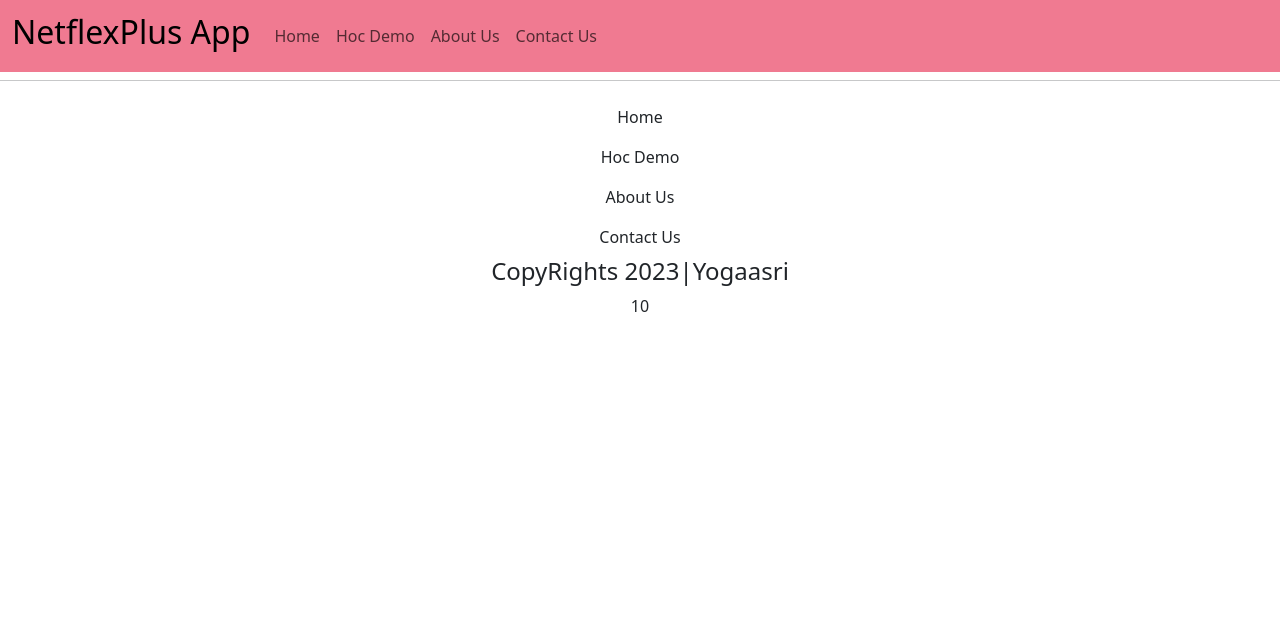
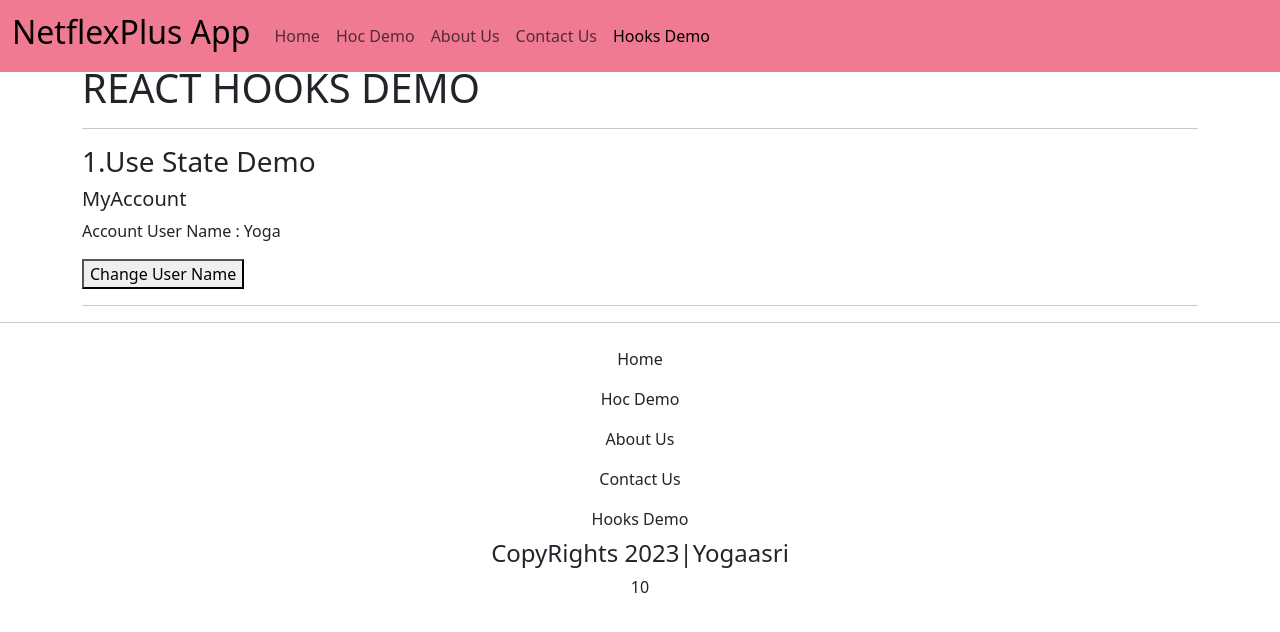
Before and after one commit to Yogaasrit/Netflix-app-plux, a React (Create React App) app: page /hooks-demo in a window 1280 px wide. Shown: the top 632 px of the page. Built offline with nearby package versions, Linux system fonts and the light colour scheme.

Commit message:
Use State

```diff
--- a/src/App.js
+++ b/src/App.js
@@ -1,22 +1,21 @@
 // entire file is javascript
 
 import './App.css'; // css for app comp
+import 'bootstrap/dist/css/bootstrap.css';
 import Header from './Components/Header/Header';
 import Footer from './Components/Footer/Footer';
 import HomePage from './Pages/HomePage/HomePage';
 import { BrowserRouter, Routes, Route } from 'react-router-dom';
 import AboutUs from './Pages/AboutUs/AboutUs';
 import ContactUs from './Pages/ContactUs/ContactUs';
-import 'bootstrap/dist/css/bootstrap.css';
 import HocDemoPage from './Pages/HocDemoPage/HocDemoPage';
+import HooksDemoPage from './Pages/HooksDemoPage/HooksDemoPage';
 // import ErrorBoundary from './Containers/Shared/ErrorBoundary/ErrorBoundary';
 
 function App () {
   return (
   // {/* must return jsx */}
-
     <BrowserRouter>
-
       <div>
         <Header/>
         <main className = "container mt-5 pt-3">
@@ -31,10 +30,10 @@ function App () {
             <Route path = '/about-us' element = {<AboutUs/>}></Route>
 
             <Route path = '/contact-us' element = {<ContactUs/>}></Route>
+
+            <Route path = '/hooks-demo' element = {<HooksDemoPage/>}></Route>
           </Routes>
-
         </main>
-
         <Footer/>
       </div>
     </BrowserRouter>
--- a/src/Components/Header/Header.js
+++ b/src/Components/Header/Header.js
@@ -1,3 +1,4 @@
+import { Link } from 'react-router-dom';
 import MenuList from '../MenuList/MenuList';
 
 function Header () {
@@ -6,9 +7,9 @@ function Header () {
       <header>
         <nav className="navbar navbar-expand-md fixed-top" style={{ backgroundColor: '#F07A91' }}>
           <div className="container-fluid">
-            <a className="navbar-brand" href="/">
+            <Link className="navbar-brand" to="/">
               <h2>NetflexPlus App</h2>
-            </a>
+            </Link>
             <button
               className="navbar-toggler"
               type="button"
--- a/src/Components/MenuList/MenuList.js
+++ b/src/Components/MenuList/MenuList.js
@@ -25,6 +25,13 @@ const MenuList = () => {
           Contact Us
         </NavLink>
       </li>
+
+      <li className="nav-item">
+        <NavLink className="nav-link " to="/hooks-demo">
+          Hooks Demo
+        </NavLink>
+      </li>
+
     </ul>
   )
 }
--- a/src/Containers/Shared/ErrorBoundary/ErrorBoundary.js
+++ b/src/Containers/Shared/ErrorBoundary/ErrorBoundary.js
@@ -38,7 +38,7 @@ export class ErrorBoundary extends Component {
         </div>
       )
     }
-    return this.props.children
+    return <div>{this.props.children}</div>
   }
 }
 
--- a/src/Pages/ContactUs/ContactUs.js
+++ b/src/Pages/ContactUs/ContactUs.js
@@ -1,5 +1,6 @@
 import React from 'react'
 import { Helmet } from 'react-helmet';
+
 const ContactUs = () => {
   return (
     <>
--- /dev/null
+++ b/src/Pages/HooksDemoPage/HooksDemoPage.js
@@ -0,0 +1,16 @@
+import React from 'react'
+import MyAccount from './MyAccount/MyAccount'
+
+const HooksDemoPage = () => {
+  return (
+    <div>
+      <h1>REACT HOOKS DEMO</h1>
+      <hr/>
+      <h3>1.Use State Demo</h3>
+      <MyAccount/>
+      <hr/>
+    </div>
+  )
+}
+
+export default HooksDemoPage
--- /dev/null
+++ b/src/Pages/HooksDemoPage/MyAccount/MyAccount.js
@@ -0,0 +1,29 @@
+import React, { useState } from 'react'
+
+const MyAccount = () => {
+  // Hooks should be in top level
+  // Returns a stateful value, and a function to update it.
+  // const myArray = useState('Yogaa');
+  // This array always have two index only- 1. State Value 2. Function.
+  // console.log(myArray);
+  // console.log(myArray[o]); - Yogaa
+  // Being only two index we destructure - const [name, setName] = useState('Yoga);
+
+  const [name, setName] = useState('Yoga');
+  // name - state value
+  // setName- function
+  // Initially name is 'Yoga' when setName is called it updates the state as 'Sri'.
+
+  const eventHandleChangeUserName = () => {
+    setName('Sri');
+  }
+  return (
+    <div>
+      <h5>MyAccount</h5>
+      <p>Account User Name : {name}</p>
+      <button type = 'button' onClick = {eventHandleChangeUserName}>Change User Name</button>
+    </div>
+  )
+}
+
+export default MyAccount
```
Also changed, not shown: src/Reference.txt.
